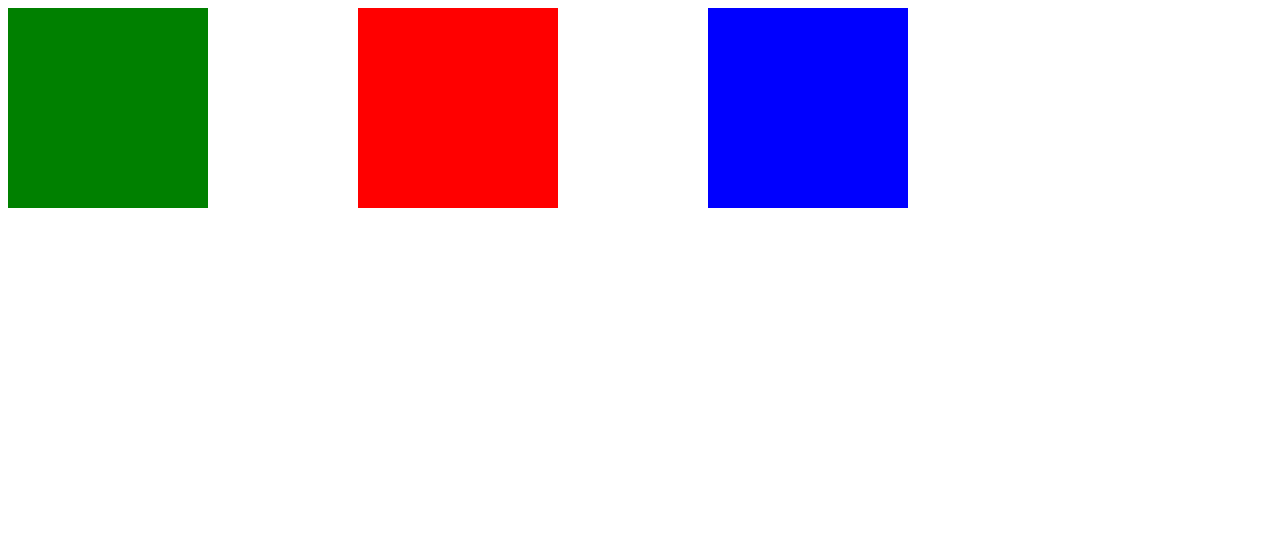
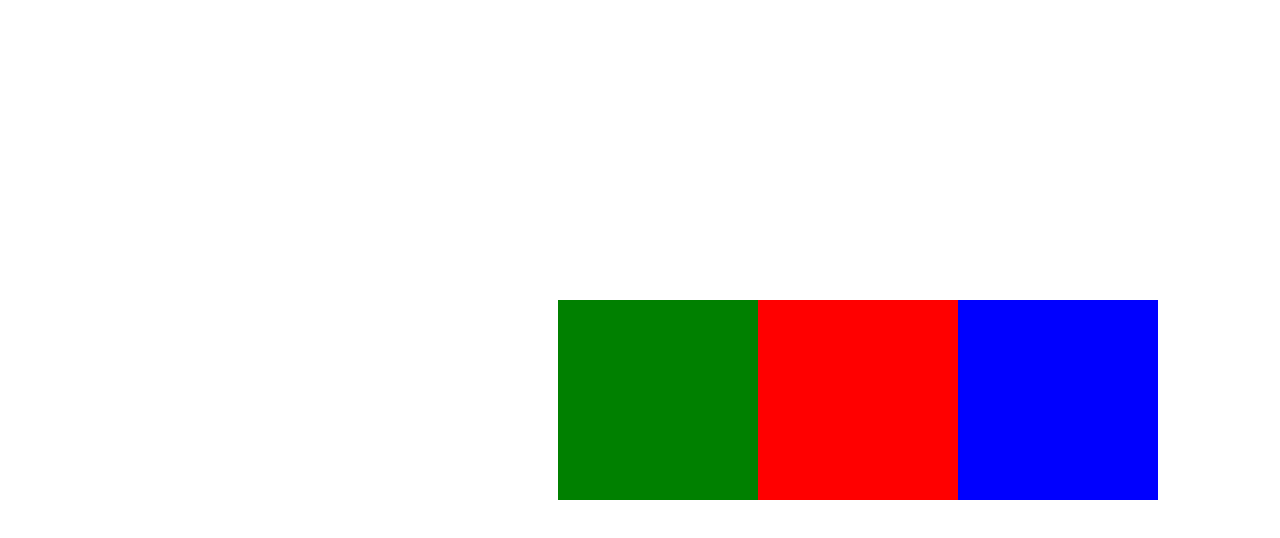
Before and after one commit to amjad-salameh/css, a plain HTML site: page flex_basics_1/index.html in a window 1280 px wide. Drawn offline with Linux system fonts and the light colour scheme.

Commit message:
11.2_Flex_Basics_2.

```diff
--- a/flex_basics_1/index.html
+++ b/flex_basics_1/index.html
@@ -3,7 +3,7 @@
 <head>
     <meta charset="UTF-8">
     <meta name="viewport" content="width=device-width, initial-scale=1.0">
-    <title>flex_basics_1.</title>
+    <title> 11.2_Flex_Basics_2.</title>
     <link rel="stylesheet" href="style.css">
 </head>
 <body>
--- a/flex_basics_1/style.css
+++ b/flex_basics_1/style.css
@@ -1,18 +1,20 @@
 .main{
     display: flex;
+    margin-left: 550px;
+    margin-top: 300px;
 
 }
 .box1{
     background-color: green;
     color: green;
-    margin-right: 150px;
+
     width: 200px;
     height: 200px;
 }
 .box2{
     background-color: red;
     color: red;
-    margin-right: 150px;
+
     width: 200px;
     height: 200px;
 
```
